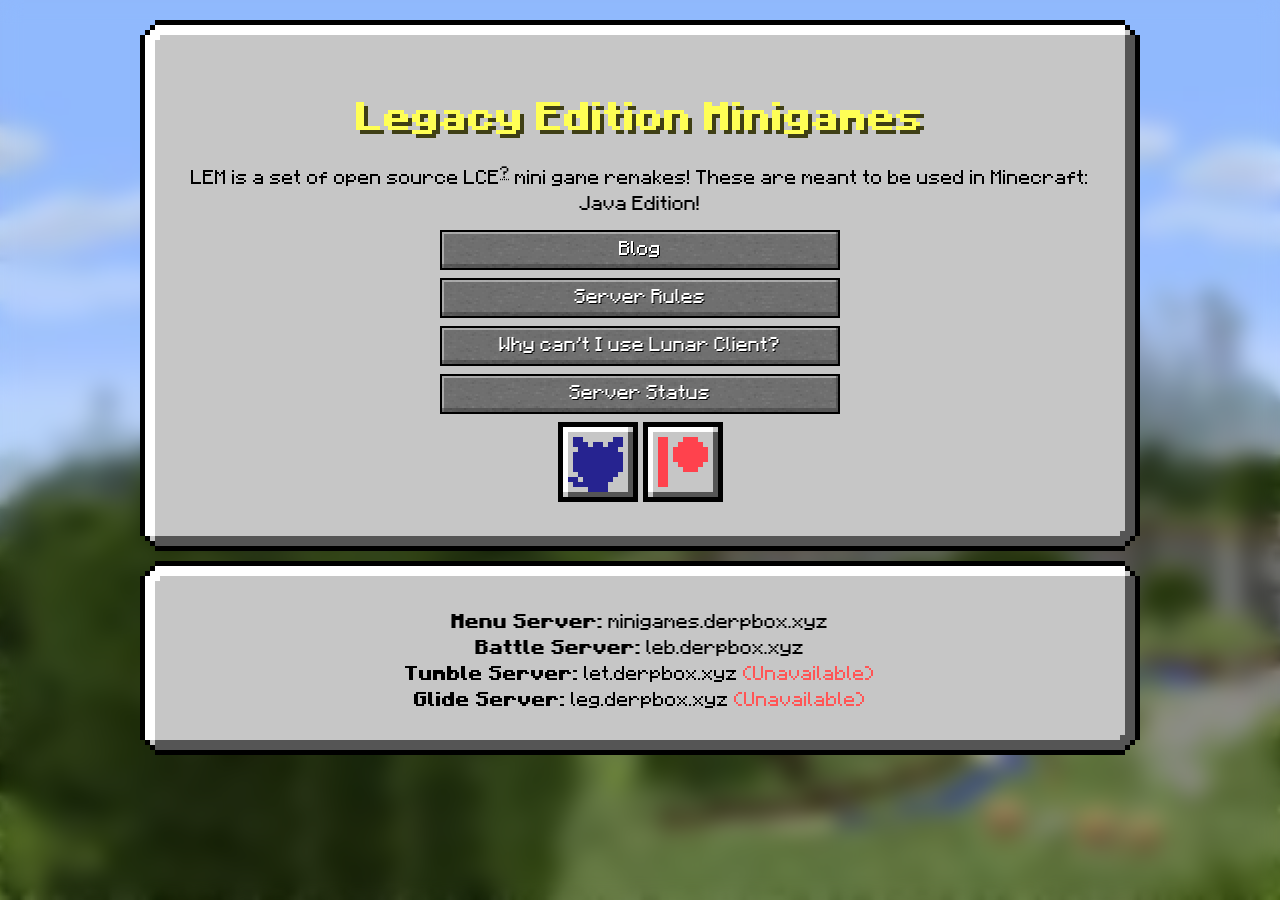
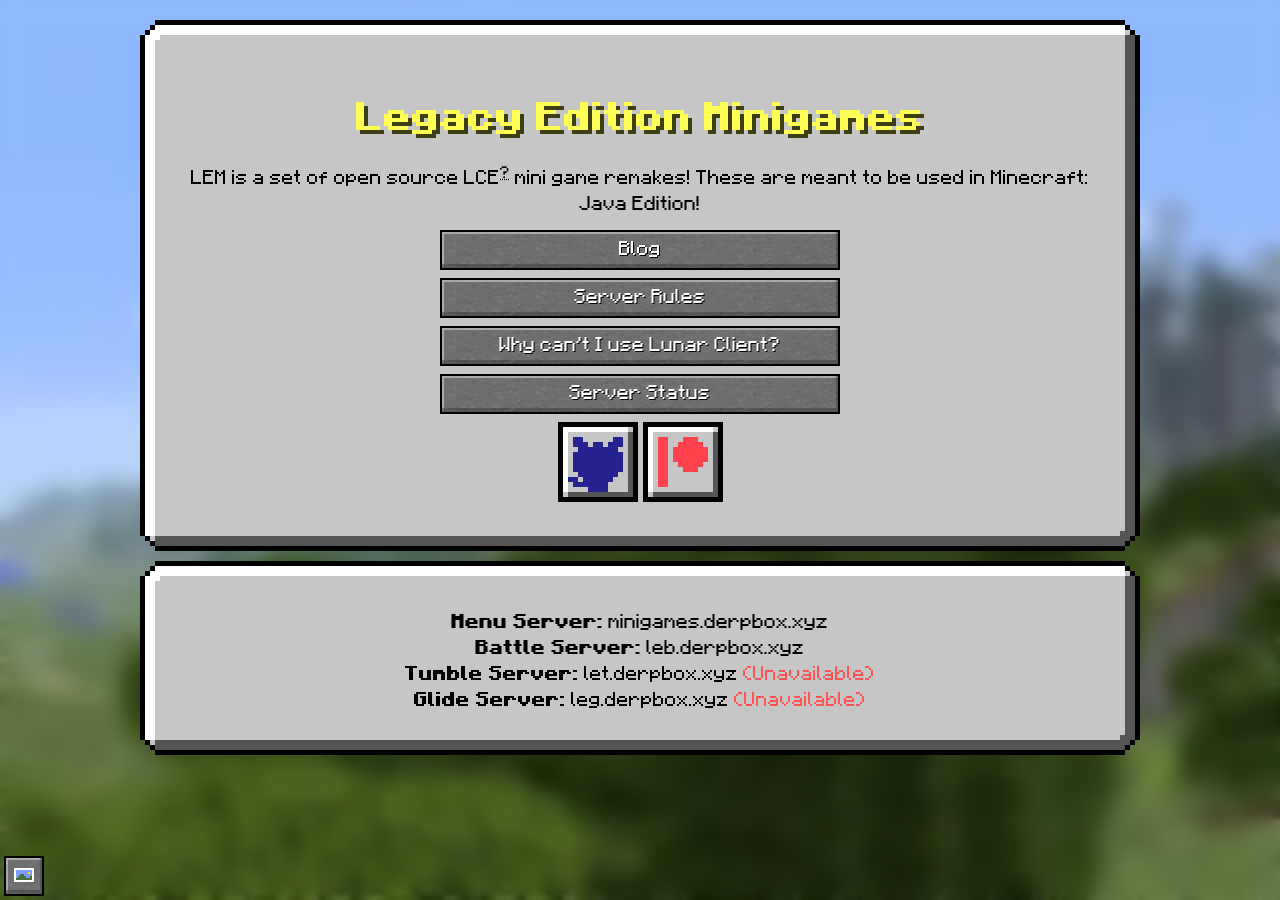
Before and after one commit to Legacy-Edition-Minigames/Website, a Jekyll site: the page built from index.html, in a window 1280 px wide. Built offline with Jekyll 4.4.1, drawn with Linux system fonts in a browser that asks for light colours; some web fonts are replaced.

Commit message:
Panorama revamp

```diff
--- a/_layouts/default.html
+++ b/_layouts/default.html
@@ -6,8 +6,11 @@
 		<title>{{ page.title }} - Legacy Edition Minigames</title>
 
 		<link rel="preload" as="image" href="{{ site.baseurl }}/assets/btn-minecraft-hover.png">
+		<link rel="preload" as="image" href="{{ site.baseurl }}/assets/btn-panorama-hover.png">
     </head>
     <body>
+	<div class="panorama-button" title="Toggle panorama movement" onclick="triggerPanoramaMovement();"></div>
+	<div class="backdrop-blur"></div>
 	<audio id="music">
 		<source src="{{ site.baseurl }}/assets/menu2.ogg" type="audio/ogg">
 	</audio>
--- a/script.js
+++ b/script.js
@@ -1,4 +1,12 @@
 var easterEggClicks = 0;
+var panoramaPosition = 0;
+
+if (localStorage.panoramaMovement == undefined) {
+	localStorage.panoramaMovement = "true";
+} else if (localStorage.panoramaMovement == "true") {
+	panoramaPosition = panoramaPosition - 6000;
+	document.body.style.backgroundPosition = panoramaPosition + "px";
+}
 
 function easterEgg() {
 	if (easterEggClicks == 2) {
@@ -18,3 +26,29 @@
 function clickSound() {
 	document.getElementById("click").play();
 }
+
+var panoramaInterval = setInterval(function() {
+	if (localStorage.panoramaMovement == "true") {
+		panoramaPosition = panoramaPosition - 6000;
+		document.body.style.backgroundPosition = panoramaPosition + "px";
+	}
+}, 60000);
+
+function triggerPanoramaMovement() {
+	if (localStorage.panoramaMovement == "false") {
+		localStorage.panoramaMovement = "true";
+		document.body.style.transition = "";
+		panoramaPosition = panoramaPosition - 6000;
+		document.body.style.backgroundPosition = panoramaPosition + "px";
+		var panoramaInterval = setInterval(function() {
+			if (localStorage.panoramaMovement == "true") {
+				panoramaPosition = panoramaPosition - 6000;
+				document.body.style.backgroundPosition = panoramaPosition + "px";
+			}
+		}, 60000);
+	} else {
+		localStorage.panoramaMovement = "false";
+		document.body.style.transition = "none";
+		clearInterval(panoramaInterval);
+	}
+}
--- a/style.css
+++ b/style.css
@@ -21,18 +21,40 @@
 }
 
 body {
-	position: absolute;
+	position: relative;
 	min-width: 100%;
 	min-height: 100%;
 	font-family: 'Minecraft', sans-serif;
 	background-image: url('assets/TU31.png');
 	background-size: cover;
 	background-attachment: fixed;
-	backdrop-filter: blur(10px);
 	margin: 0;
 	padding: 0;
-	animation: slide 180s linear infinite;
 	background-repeat: repeat-x;
+	transition: background-position 60s;
+	transition-timing-function: linear;
+}
+
+.backdrop-blur {
+	position: fixed;
+	width: 100%;
+	height: 100%;
+	backdrop-filter: blur(10px);
+	z-index: -30;
+}
+
+.panorama-button {
+	position: fixed;
+	bottom: 4px;
+	left: 4px;
+	height: 40px;
+	width: 40px;
+	background-image: url("/assets/btn-panorama.png");
+	cursor: pointer;
+}
+
+.panorama-button:hover {
+	background-image: url("/assets/btn-panorama-hover.png");
 }
 
 .center {
@@ -44,7 +66,7 @@
 .guibox {
 	font-family: 'Minecraft', sans-serif;
 	padding: 5vh;
-	border-image: url('assets/guimenu.png');
+	border-image: url('/assets/guimenu.png');
 	border-image-slice: 128 128 fill;
     border-image-width: 64px;
 	margin-top: 10px;
@@ -149,13 +171,3 @@
 		background-image: url('assets/btn-minecraft-small-hover.png');
 	}
 }
-
-@keyframes slide {
-    0% {
-        background-position: 0;
-    }
-
-    100% {
-        background-position: 150%;
-    }
-  }
```
Also changed, not shown: assets/btn-panorama-hover.png (added), assets/btn-panorama.png (added).
